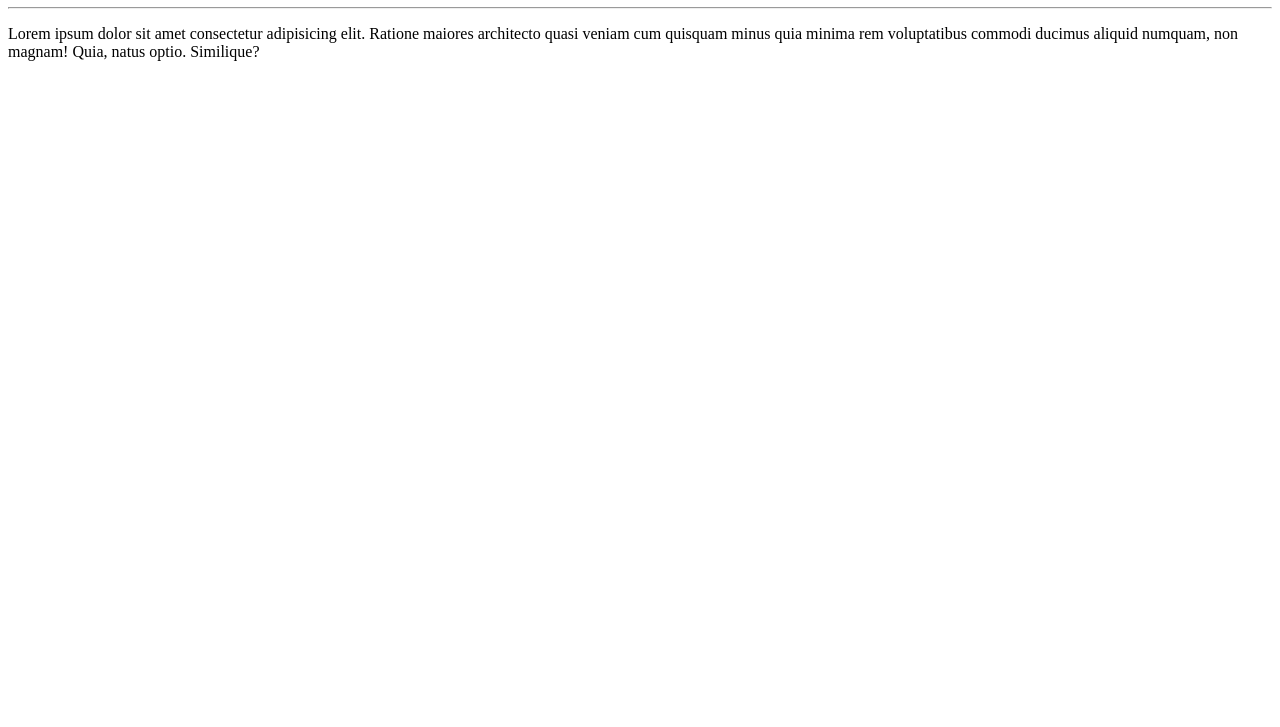
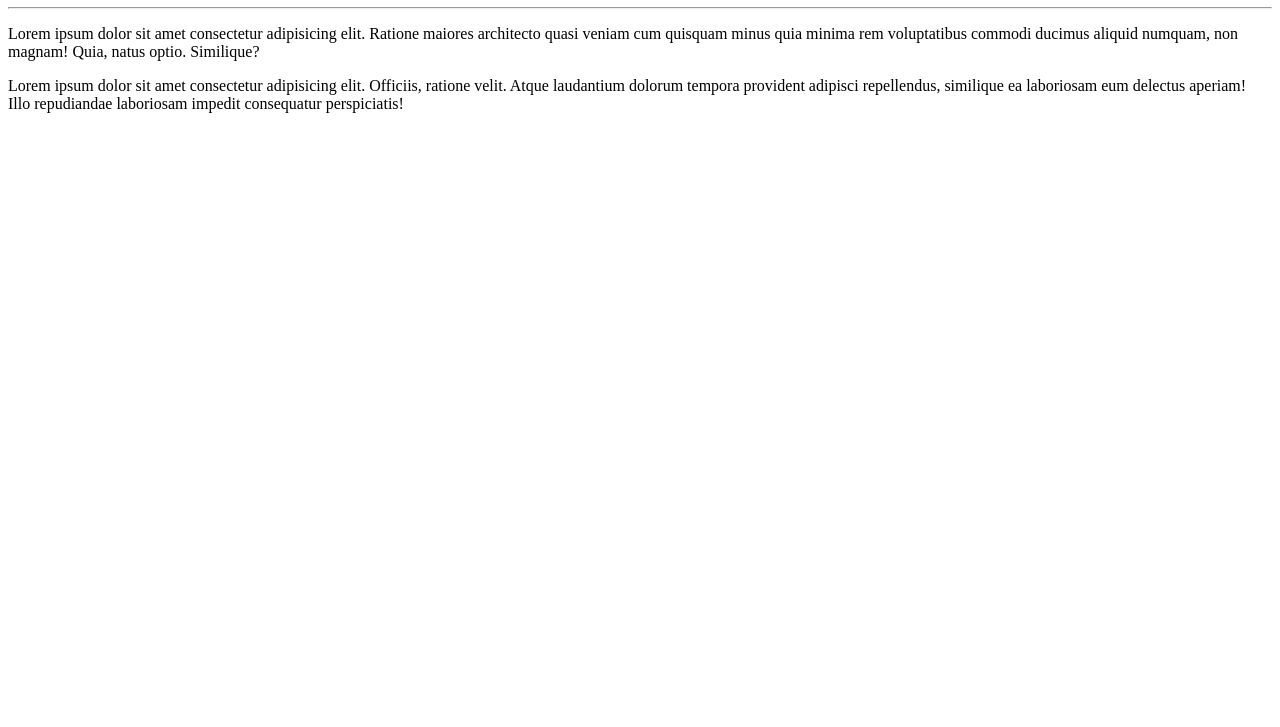
Before and after one commit to FSaints/Ola-Mundo, a plain HTML site: page site-exemplo/index.html in a window 1280 px wide. Shown: the part 73-800 px from the top of the page. Drawn offline with Linux system fonts and the light colour scheme.

Commit message:
Adicionei um parágrafo

```diff
--- a/site-exemplo/index.html
+++ b/site-exemplo/index.html
@@ -9,5 +9,6 @@
     <h1>Olá, Mundo!</h1>
     <hr>
     <p>Lorem ipsum dolor sit amet consectetur adipisicing elit. Ratione maiores architecto quasi veniam cum quisquam minus quia minima rem voluptatibus commodi ducimus aliquid numquam, non magnam! Quia, natus optio. Similique?</p>
+    <p>Lorem ipsum dolor sit amet consectetur adipisicing elit. Officiis, ratione velit. Atque laudantium dolorum tempora provident adipisci repellendus, similique ea laboriosam eum delectus aperiam! Illo repudiandae laboriosam impedit consequatur perspiciatis!</p>
 </body>
 </html>
```
